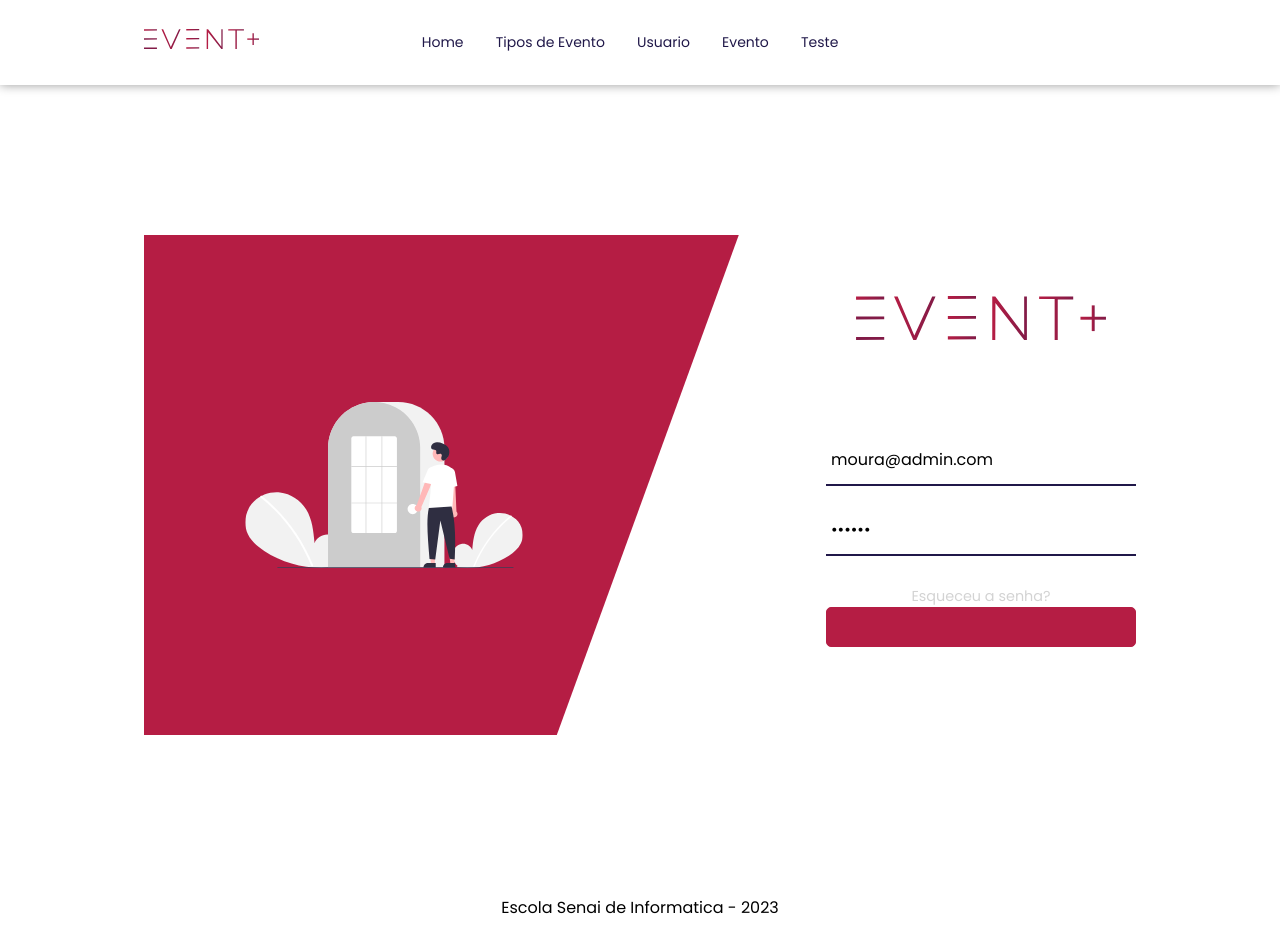
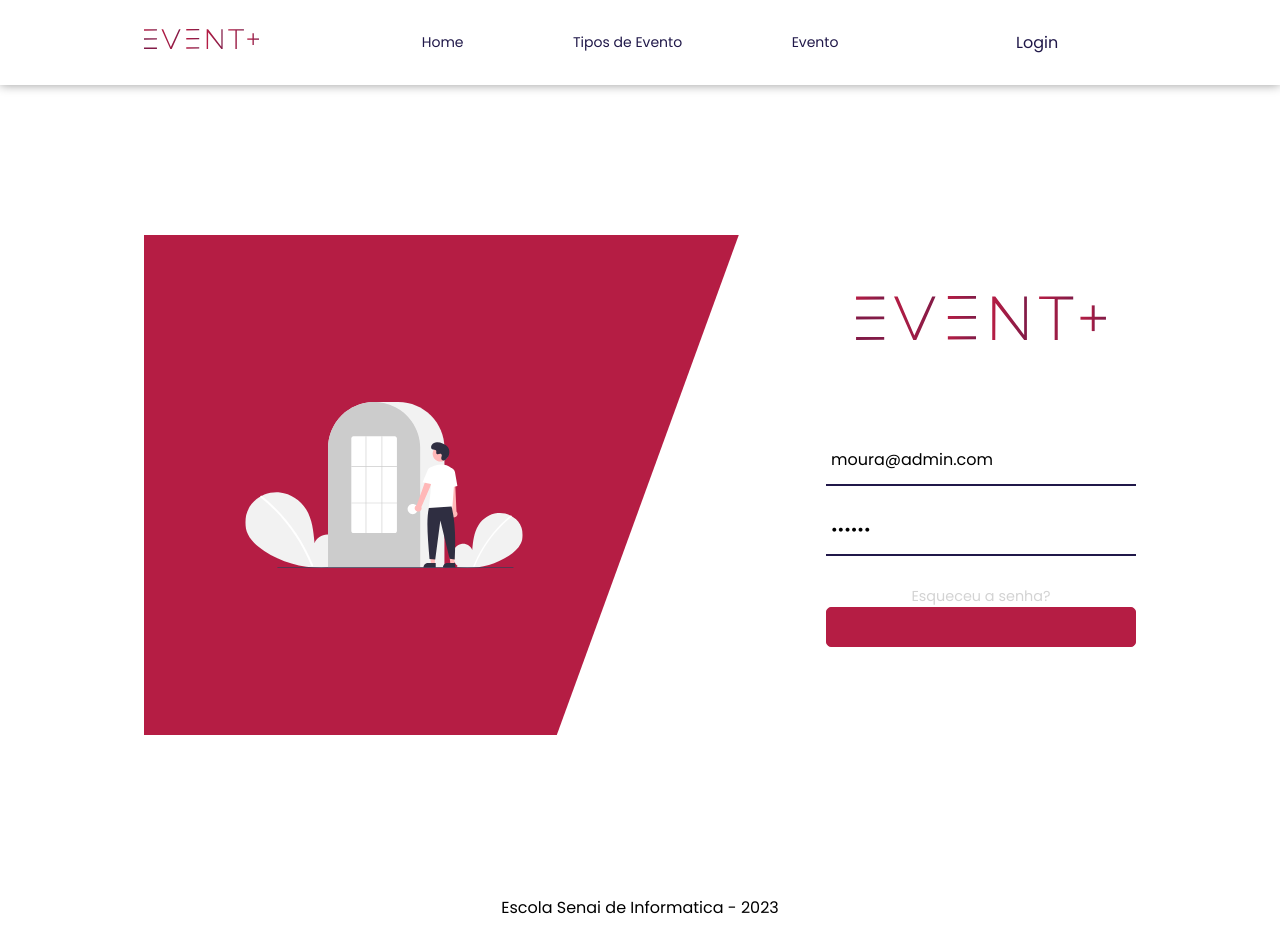
Before and after one commit to RubensMoura33/Sprint3_JavaScript, a React (Create React App) app in the folder React/eventplus/: page /login in a window 1280 px wide. Built offline with nearby package versions, Linux system fonts and the light colour scheme.

Commit message:
30/11/2023

```diff
--- a/React/eventplus/src/App.js
+++ b/React/eventplus/src/App.js
@@ -1,9 +1,15 @@
 import { UserContext } from './context/AuthContext';
-import Rotas from './routes'
-import { useState } from 'react';
+import Rotas from './Routes/routes'
+import { useEffect, useState } from 'react';
 
 function App() {
-    const [userData, setUserData] = useState(UserContext)
+    const [userData, setUserData] = useState({})
+
+    useEffect(() =>{
+        const token = localStorage.getItem("token")
+
+        setUserData(token === null ? {} : JSON.parse(token))
+    },[])
 
     return (
         <UserContext.Provider value={{ userData, setUserData }}>
--- a/React/eventplus/src/routes.js
+++ b/React/eventplus/src/Routes/routes.js
@@ -3,13 +3,12 @@ import {BrowserRouter, Routes, Route} from 'react-router-dom'
 
 
 //PAGINAS
-import HomePage from './pages/HomePage/HomePage'
-import LoginPage from './pages/LoginPage/LoginPage';
-import TipoEventosPage from "./pages/TipoEventosPage/TipoEventosPage"
-import EventosPage from "./pages/EventosPage/EventosPage"
-import TestePage from "./pages/TestePage/TestePage"
-import Header from './components/Header/Header';
-import Footer from './components/Footer/Footer';
+import HomePage from '../pages/HomePage/HomePage'
+import LoginPage from '../pages/LoginPage/LoginPage';
+import TipoEventosPage from "../pages/TipoEventosPage/TipoEventosPage"
+import EventosPage from "../pages/EventosPage/EventosPage"
+import Header from '../components/Header/Header';
+import Footer from '../components/Footer/Footer';
 
 
 const routes = () => {
@@ -22,7 +21,6 @@ const routes = () => {
                 <Route element={<LoginPage/>} path={"/login"} />
                 <Route element={<TipoEventosPage/>} path={"/tipo-eventos"} />
                 <Route element={<EventosPage/>} path={"/eventos"} />
-                <Route element={<TestePage/>} path={"/testes"} />
             </Routes>
             <Footer/>
             </BrowserRouter>
--- a/React/eventplus/src/components/Nav/Nav.jsx
+++ b/React/eventplus/src/components/Nav/Nav.jsx
@@ -21,9 +21,7 @@ const Nav = ({exibeNavbar, setExibeNavbar}) => {
             <div className="navbar__items-box">
                 <Link to="/" className='navbar__item'>Home</Link>
                 <Link to="/tipo-eventos" className='navbar__item'>Tipos de Evento</Link>
-                <Link to="/login" className='navbar__item'>Usuario</Link>
                 <Link to="/eventos" className='navbar__item'>Evento</Link>
-                <Link to="/testes" className='navbar__item'>Teste</Link>
             </div>
 
         </nav>
--- a/React/eventplus/src/components/PerfilUsuario/PerfilUsuario.css
+++ b/React/eventplus/src/components/PerfilUsuario/PerfilUsuario.css
@@ -0,0 +1,33 @@
+/* Smartphone */
+@font-face {
+    font-family: Poppins-Thin;
+    src: url(../../assets/fonts/Poppins/Poppins-Thin.ttf);
+}
+@font-face {
+    font-family: Poppins-Regular;
+    src: url(../../assets/fonts/Poppins/Poppins-Regular.ttf);
+}
+
+.perfil-usuario {
+    width: 120px;
+    /* height: 40px; */
+    display: flex;
+    justify-content: space-between;
+    align-items: center;
+    /* border: 1px solid black; */
+
+
+}
+
+.perfil-usuario__menuitem {
+    font-family: Poppins-Regular;
+    font-size: 1rem;
+    color: #201849;
+    text-decoration: none;
+}
+
+.perfil-usuario__icon {
+    width: 20px;
+    margin-top: 5px;
+}
+/* 201849 */
--- a/React/eventplus/src/components/PerfilUsuario/PerfilUsuario.jsx
+++ b/React/eventplus/src/components/PerfilUsuario/PerfilUsuario.jsx
@@ -1,9 +1,37 @@
-import React from 'react';
+import React, { useContext } from 'react';
 import './PerfilUsuario.css'
+import { UserContext } from '../../context/AuthContext';
+import iconeLogout from "../../assets/images/icone-logout.svg"
+import { Link, useNavigate } from 'react-router-dom';
 
 const PerfilUsuario = () => {
+
+    const navigate = useNavigate()
+    const { userData, setUserData } = useContext(UserContext)
+
+    const logout = () => {
+        localStorage.clear();
+        setUserData({})
+        navigate('/')
+    }
+
     return (
-        <div>
+        <div className="perfil-usuario">
+            {userData.name ? (
+                <>
+                    <span className="perfil-usuario__menuitem">{userData.name}</span>
+                    <img
+                        title="Deslogar"
+                        className="perfil-usuario__icon"
+                        src={iconeLogout}
+                        alt="imagem ilustrativa de uma porta de saída do usuário "
+                        onClick={logout}
+
+                    />
+                </>
+            ) : (<Link to="/login" className="perfil-usuario__menuitem">Login</Link>)}
+
+
 
         </div>
     );
--- a/React/eventplus/src/pages/LoginPage/LoginPage.css
+++ b/React/eventplus/src/pages/LoginPage/LoginPage.css
@@ -133,5 +133,6 @@
     .frm-login__button,
     .frm-login__link {
       margin-top: 30px;
+
     }
   }
--- a/React/eventplus/src/pages/LoginPage/LoginPage.jsx
+++ b/React/eventplus/src/pages/LoginPage/LoginPage.jsx
@@ -1,4 +1,4 @@
-import React, { useContext, useState } from "react";
+import React, { useContext, useEffect, useState } from "react";
 import ImageIllustrator from "../../components/ImageIllustrator/ImageIllustrator";
 import logo from "../../assets/images/logo-pink.svg";
 import loginImage from "../../assets/images/login.svg"
@@ -7,6 +7,7 @@ import api from "../../Services/Service";
 import { UserContext, userDecodeToken } from "../../context/AuthContext";
 
 import "./LoginPage.css";
+import { useNavigate } from "react-router-dom";
 
 const LoginPage = () => {
 
@@ -14,6 +15,11 @@ const LoginPage = () => {
 
     //Dados Globais do usuario
     const { userData, setUserData } = useContext(UserContext)
+    const navigate = useNavigate()
+
+    useEffect(() => {
+        if (userData.name) navigate("/")
+    }, [userData])
 
     async function handleSubmit(e) {
         e.preventDefault();
@@ -29,6 +35,7 @@ const LoginPage = () => {
                 const userFullToken = userDecodeToken(promise.data.token);
                 setUserData(userFullToken);
                 localStorage.setItem("token", JSON.stringify(userFullToken));
+                navigate("/")
             }
             catch (error) {
                 alert("erro")
```
Also changed, not shown: React/eventplus/src/Routes/PrivateRoute.jsx (added, +7 -0 lines).
